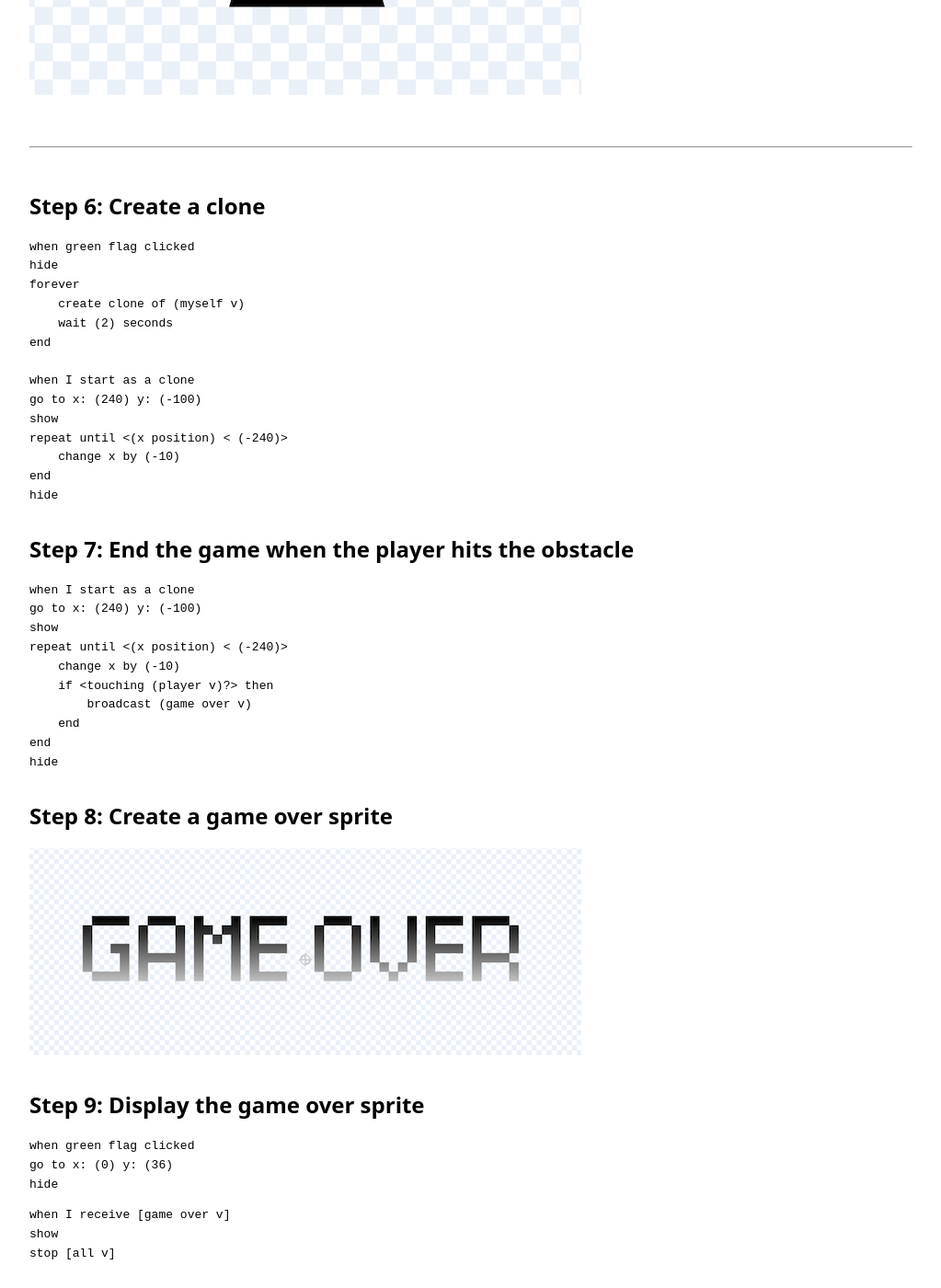
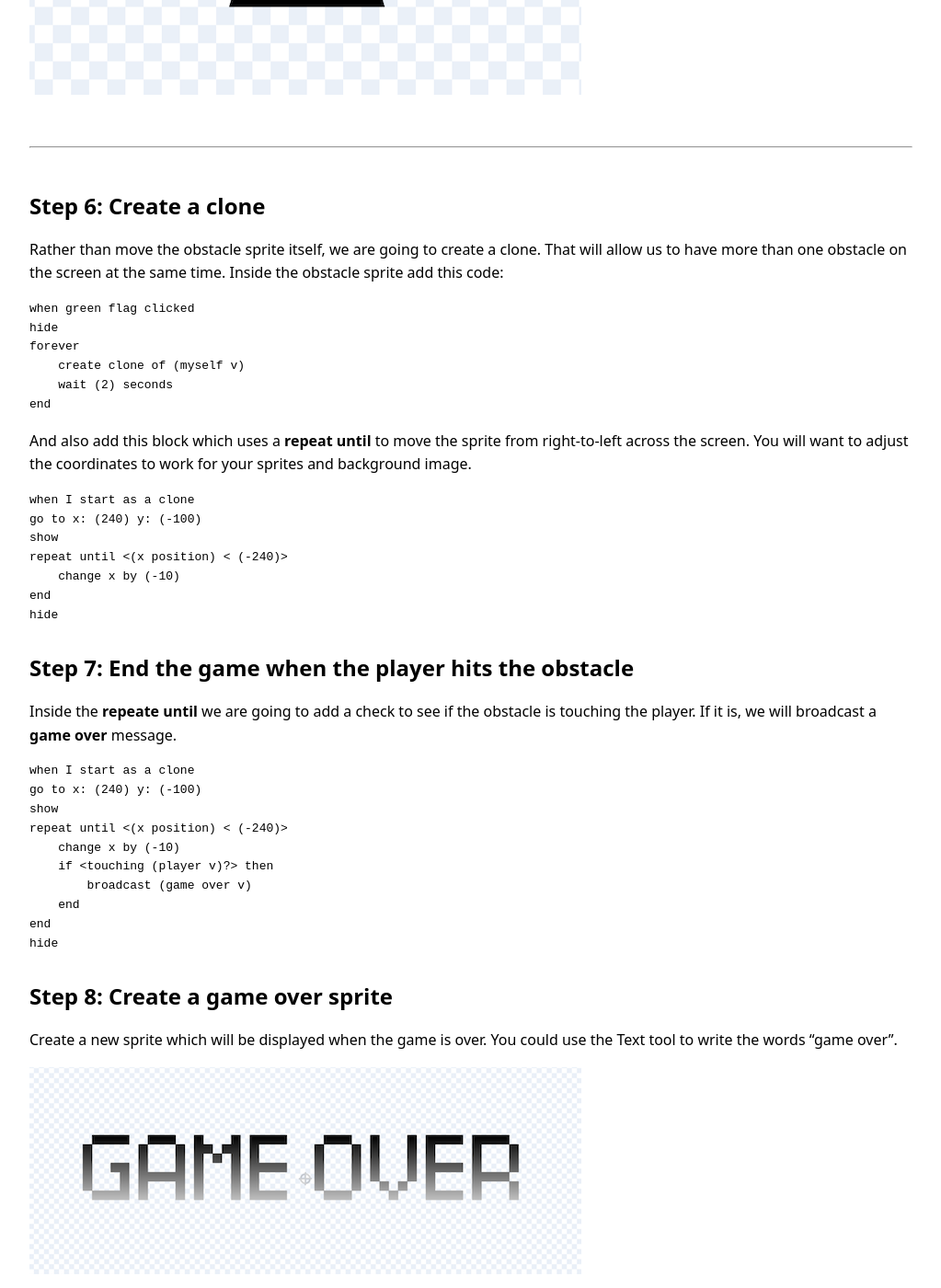
Before and after one commit to ganzogo/gravesend-code-club, a Jekyll site: the page built from projects/square-dash/index.md, in a window 1280 px wide and 1400 px high, scrolled down 2402 px. Shown: the whole window at 92% size, without its empty margins (128-1151 px from the left). Built offline with Jekyll 4.4.1, drawn with Linux system fonts in a browser that asks for light colours; our own code applies the rules of GitHub Pages for plain Markdown files; some of the changed text lies outside the part shown.

Commit message:
Added more square dash instructions.

````diff
--- a/projects/square-dash/index.md
+++ b/projects/square-dash/index.md
@@ -56,6 +56,8 @@ end
 
 ## Step 6: Create a clone
 
+Rather than move the obstacle sprite itself, we are going to create a clone. That will allow us to have more than one obstacle on the screen at the same time. Inside the obstacle sprite add this code:
+
 ```scratch
 when green flag clicked
 hide
@@ -63,7 +65,11 @@ forever
     create clone of (myself v)
     wait (2) seconds
 end
+```
 
+And also add this block which uses a **repeat until** to move the sprite from right-to-left across the screen. You will want to adjust the coordinates to work for your sprites and background image.
+
+```scratch
 when I start as a clone
 go to x: (240) y: (-100)
 show
@@ -73,8 +79,9 @@ end
 hide
 ```
 
+## Step 7: End the game when the player hits the obstacle
 
-## Step 7: End the game when the player hits the obstacle
+Inside the **repeate until** we are going to add a check to see if the obstacle is touching the player. If it is, we will broadcast a **game over** message.
 
 ```scratch
 when I start as a clone
@@ -91,9 +98,13 @@ hide
 
 ## Step 8: Create a game over sprite
 
+Create a new sprite which will be displayed when the game is over. You could use the Text tool to write the words "game over".
+
 ![Step 8 - Draw game over](img/step-08-01.png)
 
 ## Step 9: Display the game over sprite
+
+When the game starts, you should position the game over sprite in the right position and hide it.
 
 ```scratch
 when green flag clicked
@@ -101,10 +112,28 @@ go to x: (0) y: (36)
 hide
 ```
 
+So far, nothing happens after we broadcast the **game over** message. We are going to receive it inside the game over sprite:
+
 ```scratch
 when I receive [game over v]
 show
 stop [all v]
+```
+
+## Step 10: Count the distance travelled
+
+Create a variable called **distance** and make sure it is ticked so it appears on the screen.
+
+![Step 10 - distance variable](img/step-10-01.png)
+
+Add this new code block to the player sprite.
+
+```scratch
+when green flag clicked
+forever
+wait (0.1) seconds
+change [distance v] by (1)
+end
 ```
 
 ## Challenges
````
Also changed, not shown: projects/square-dash/img/step-10-01.png (added).
